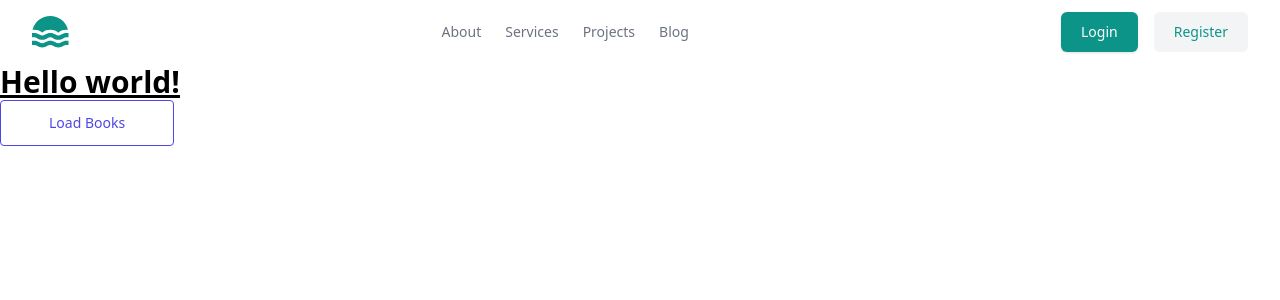
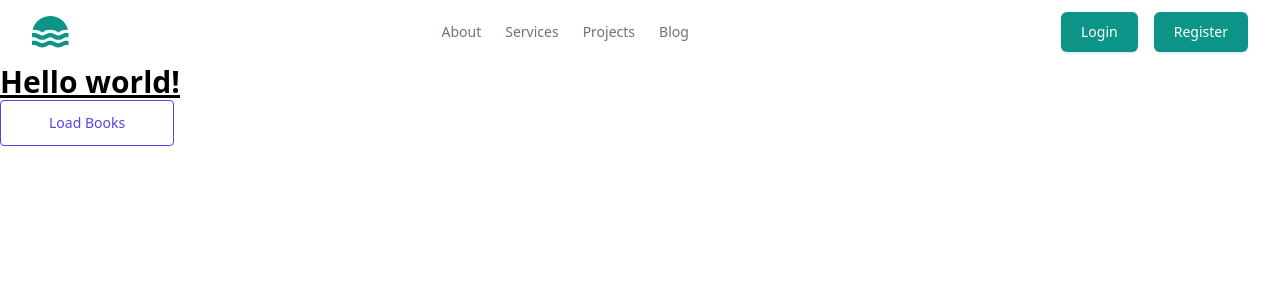
Before and after one commit to OriginalDCAM/lifescript-frontend, a Vue app: page / in a window 1280 px wide. Shown: the top 300 px of the page. Built offline with nearby package versions, Linux system fonts and the light colour scheme.

Commit message:
Changed nav link to redirect to register

```diff
--- a/src/App.vue
+++ b/src/App.vue
@@ -68,13 +68,11 @@ import { RouterLink, RouterView } from 'vue-router'
           </RouterLink>
 
           <div class="hidden sm:flex">
-            <a
-              class="rounded-md bg-gray-100 px-5 py-2.5 text-sm font-medium text-teal-600"
-              href="/"
-            >
-              Register
-            </a>
-          </div>
+            <RouterLink class="rounded-md bg-teal-600 px-5 py-2.5 text-sm font-medium text-white shadow" to="/register">
+            Register
+          </RouterLink>
+
+         </div>
         </div>
 
         <div class="block md:hidden">
```
